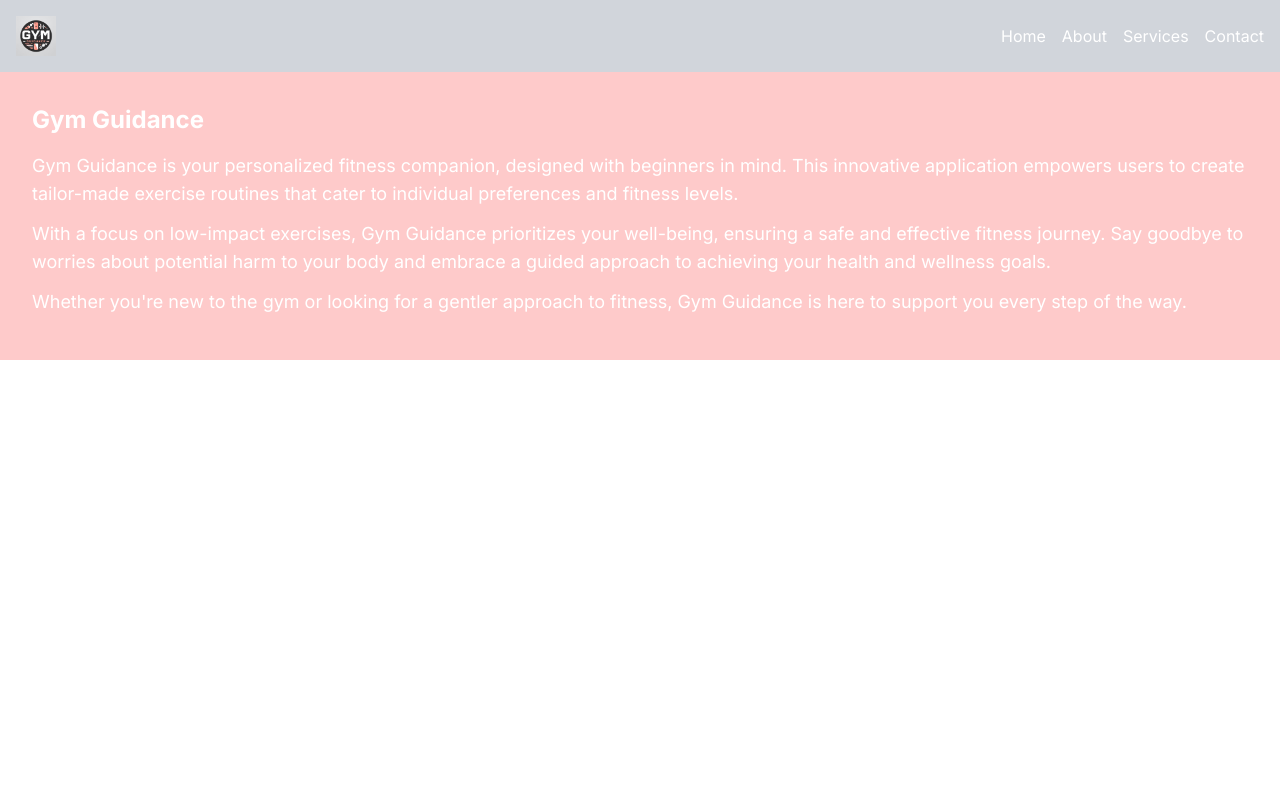
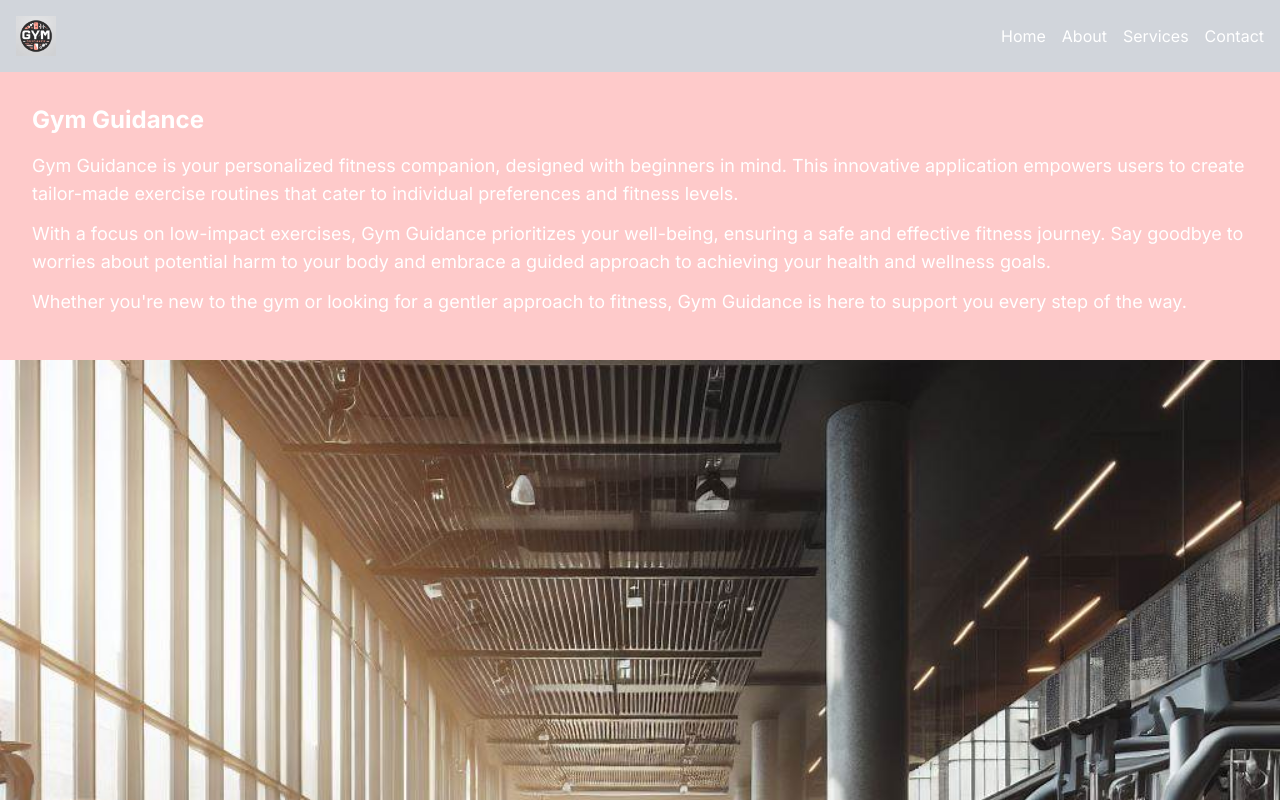
Before and after one commit to xus84/gym_guidance, a Next.js app: page / in a window 1280 px wide. Shown: the top 800 px of the page. Built offline with nearby package versions, Linux system fonts and the light colour scheme.

Commit message:
Gym picture added

```diff
--- a/src/app/page.js
+++ b/src/app/page.js
@@ -1,25 +1,39 @@
-import Header from '@/components/Header'
-import Image from 'next/image'
+import Header from "@/components/Header";
+import Image from "next/image";
+import gymPic from "../../public/img/gym_image.jpg";
 
 export default function Home() {
   return (
     <main>
-      <Header/>
+      <Header />
       <div className="bg-red-200 p-8  text-white">
         <p className="text-2xl mb-4 font-bold">Gym Guidance</p>
         <p className="text-lg mb-3">
-        Gym Guidance is your personalized fitness companion, designed with beginners in mind. This innovative application empowers users to create tailor-made exercise routines that cater to individual preferences and fitness levels.
+          Gym Guidance is your personalized fitness companion, designed with
+          beginners in mind. This innovative application empowers users to
+          create tailor-made exercise routines that cater to individual
+          preferences and fitness levels.
         </p>
 
         <p className="text-lg mb-3">
-         With a focus on low-impact exercises,  Gym Guidance prioritizes your well-being, ensuring a safe and effective fitness journey. Say goodbye to worries about potential harm to your body and embrace a guided approach to achieving your health and wellness goals.
+          With a focus on low-impact exercises, Gym Guidance prioritizes your
+          well-being, ensuring a safe and effective fitness journey. Say goodbye
+          to worries about potential harm to your body and embrace a guided
+          approach to achieving your health and wellness goals.
         </p>
 
         <p className="text-lg mb-3">
-        Whether you're new to the gym or looking for a gentler approach to fitness, Gym Guidance is here to support you every step of the way.
+          Whether you're new to the gym or looking for a gentler approach to
+          fitness, Gym Guidance is here to support you every step of the way.
         </p>
-
+      </div>
+      <div className="flex items-center justify-center">
+        <Image
+          src={gymPic}
+          className="object-cover w-full h-full"
+          sizes="(max-width: 768px) 100vw, (max-width: 1200px) 50vw, 33vw"
+        />
       </div>
     </main>
-    )
+  );
 }
```
Also changed, not shown: public/img/gym_image.jpg (added). Lines whose indentation alone changed are shown as unchanged.
